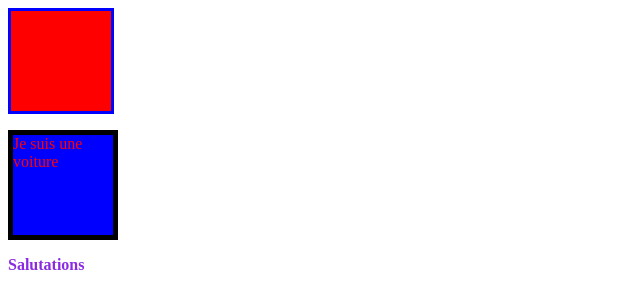
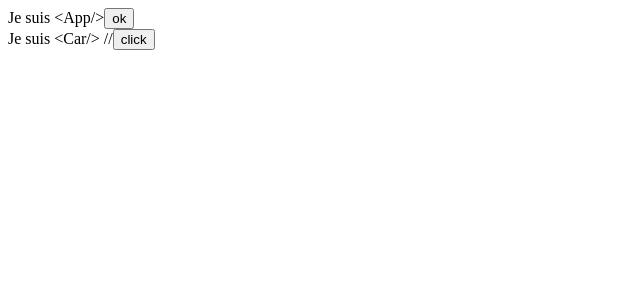
Before and after one commit to Zuhrdev/react-introduction, a React (Create React App) app: page / in a window 1280 px wide. Shown: the top 308 px of the page, without its empty margins (0-640 px from the left). Built offline with nearby package versions, Linux system fonts and the light colour scheme.

Commit message:
use of callback function

```diff
--- a/src/App.jsx
+++ b/src/App.jsx
@@ -2,19 +2,16 @@ import { Greetings } from "./components/Greetings/Greetings";
 import { Car } from "./components/Car/Car";
 import "./global.css"
 export function App() {
-    const a = true;
+
+    function hello(number) {
+        alert("Hello de <App/>" + number);
+    }
     return <>
-    <div
-    style={{
-        backgroundColor: "red",
-        height: a ? 100 : 200,
-        width: 100,
-        border: "3px solid blue"
-        }}
-        ></div>
-    <div>
-        <Car />
-        <Greetings />
-    </div>
+        <div>
+            Je suis {"<App/>"}
+            <button onClick={hello}>ok</button>
+            <Car onCarClick={hello}/>
+
+        </div>
     </>
 }
--- a/src/components/Car/Car.jsx
+++ b/src/components/Car/Car.jsx
@@ -1,3 +1,7 @@
-export function Car() {
-    return <p className="box borderBox">Je suis une voiture</p>
+export function Car(props) {
+    function onClick() {
+        props.onCarClick(2)
+    }
+    return <div>Je suis {"<Car/>"} //
+    <button onClick={onClick}>click</button></div> // props représente la rédérence de la fonctionn hello
 }
```
